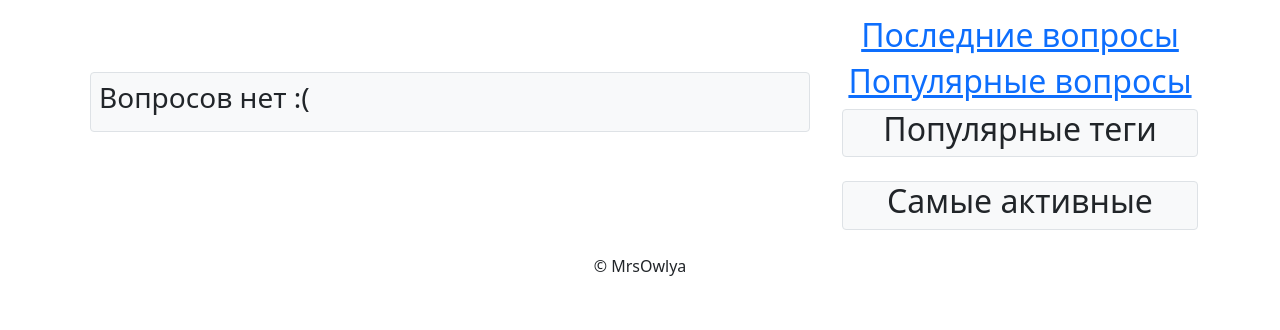
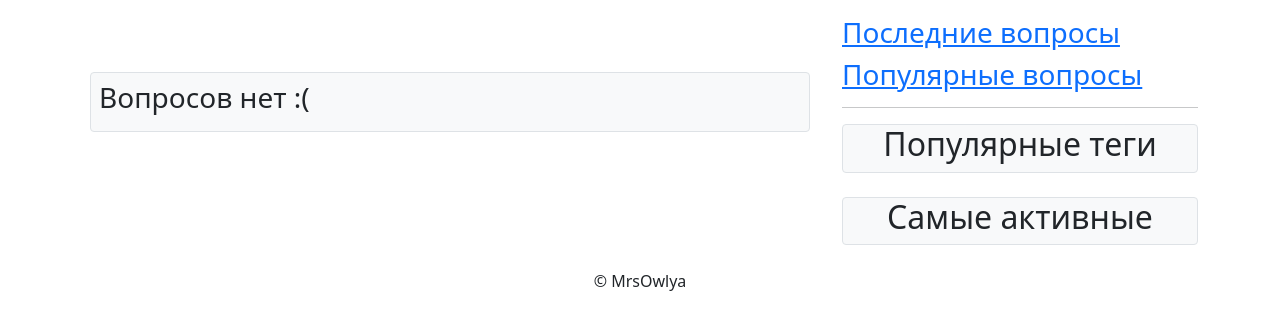
Before and after one commit to MrsOwlya/AskMe.fm, a Django app: page / in a window 1280 px wide. Shown: the part 118-448 px from the top of the page. Run offline with Django 3.2, Linux system fonts and the light colour scheme; data that the repository does not hold is empty; some libraries are stand-ins or nearby versions.

Commit message:
Some beauty

```diff
--- a/asking/templates/asking/base.html
+++ b/asking/templates/asking/base.html
@@ -89,11 +89,12 @@
 				</div>
 				<div class="col-4 mt-3">
                     <div>
-                        <a href = "{% url 'index' %}"><h2 class="text-center">Последние вопросы</h2></a>
+                        <a href = "{% url 'index' %}"><h3>Последние вопросы</h3></a>
                     </div>
                     <div>
-                        <a href = "{% url 'index_hot' %}"><h2 class="text-center">Популярные вопросы</h2></a>
+                        <a href = "{% url 'index_hot' %}"><h3>Популярные вопросы</h3></a>
                     </div>
+                    <hr>
 					<div class = "border rounded bg-light mb-4">
 						<h2 class = "text-center">Популярные теги</h2>
                         {% block tags %}
--- a/asking/views.py
+++ b/asking/views.py
@@ -66,6 +66,7 @@ def index(request, flag=0, tag_slug=None):
 		title = "Последние ворпосы"
 		if tag_slug:
 			tag=get_object_or_404(Tag, slug=tag_slug)
+			title = "Вопросы с тегом "+str(tag)
 			index = index.filter(ask_tags__in=[tag])
 			return render(request, 'asking/index.html', {'index': index, 'title': title, 'tag': tag, 'avatar': avatar(request), 'hot_tags': hot_tags})
 		return render(request, 'asking/index.html', {'index': index, 'title': title, 'tag': tag, 'avatar': avatar(request), 'hot_tags': hot_tags})
@@ -75,6 +76,7 @@ def index(request, flag=0, tag_slug=None):
 		title = "Популярные ворпосы"
 		if tag_slug:
 			tag = get_object_or_404(Tag, slug=tag_slug)
+			title = "Вопросы с тегом "+str(tag)
 			index = index.filter(ask_tags__in=[tag])
 			return render(request, 'asking/index.html',
 						  {'index': index, 'title': title, 'tag': tag, 'avatar': avatar(request), 'hot_tags': hot_tags})
```
